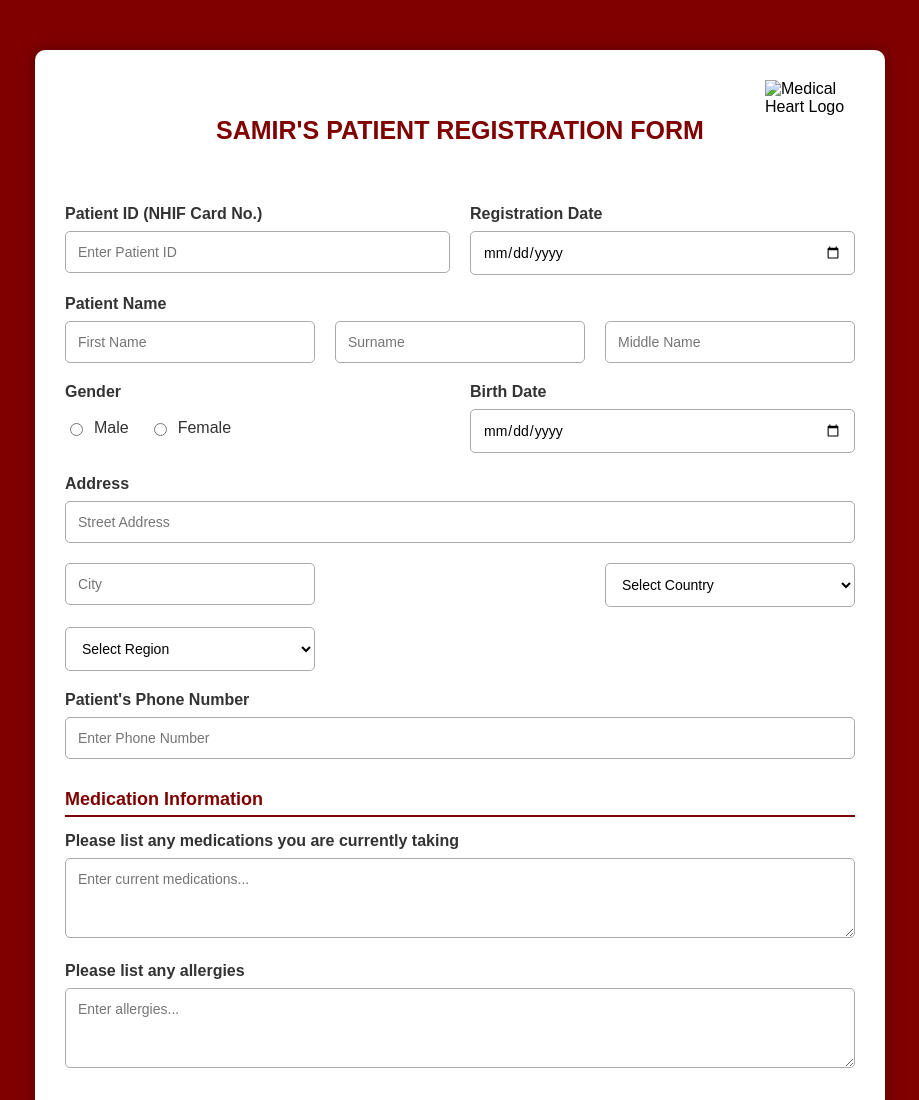
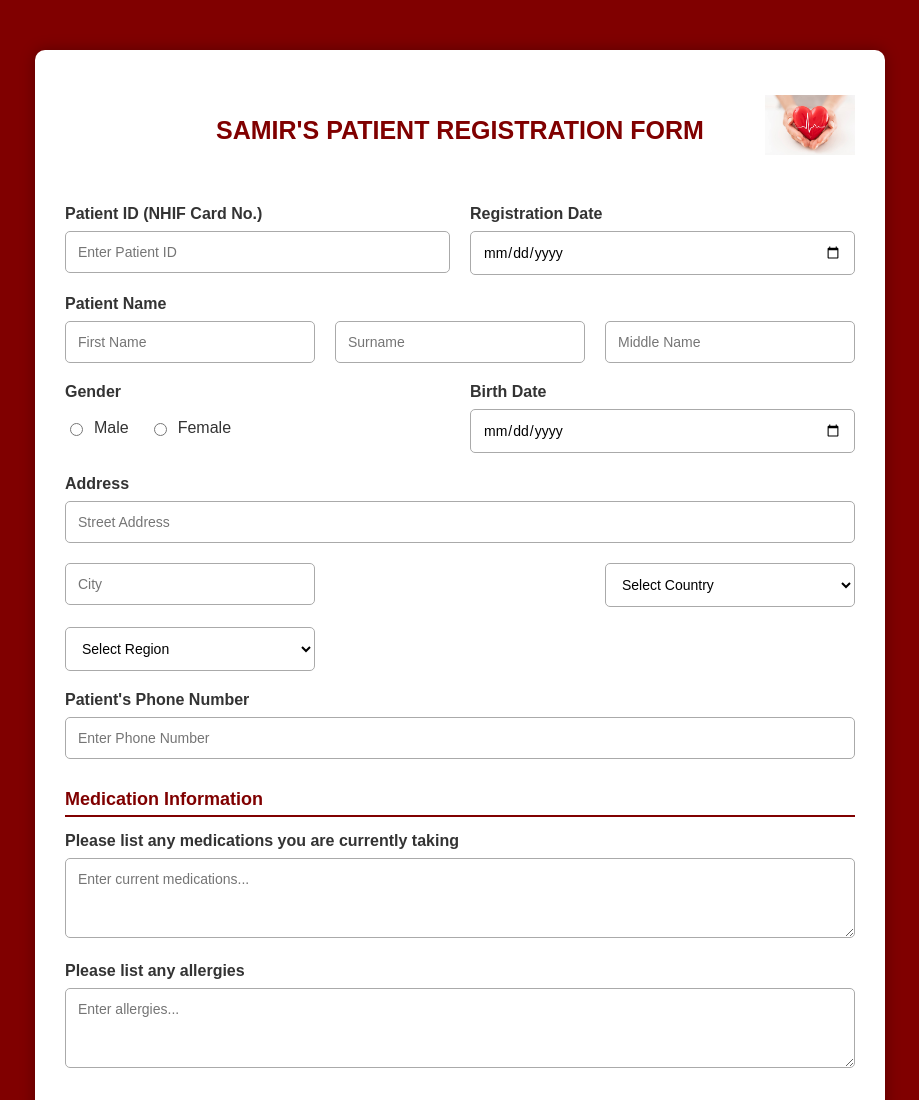
Before and after one commit to Gitsamir-png/byabt, a plain HTML site: page index.html in a window 1280 px wide. Shown: the top 1100 px of the page, without its empty margins (180-1099 px from the left). Drawn offline with Linux system fonts and the light colour scheme.

Commit message:
fix : logo

```diff
--- a/index.html
+++ b/index.html
@@ -230,7 +230,7 @@
 
         <h2>SAMIR'S PATIENT REGISTRATION FORM</h2>
 
-        <img src="./Quantam medical system_files/images.jpe" alt="Medical Heart Logo" class="logo">
+        <img src="images.jpeg" alt="Medical Heart Logo" class="logo">
 
     </div>
 
```
